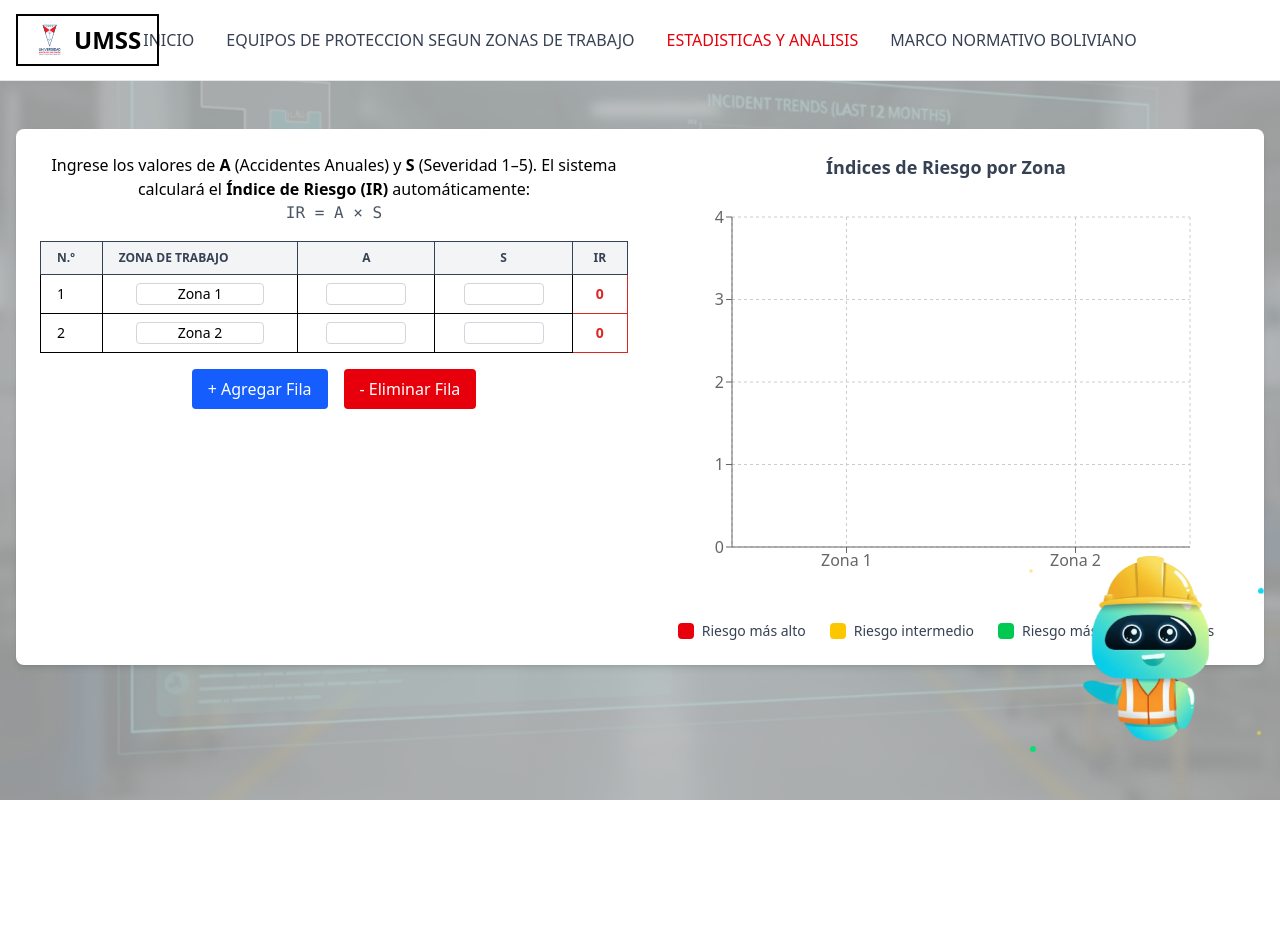
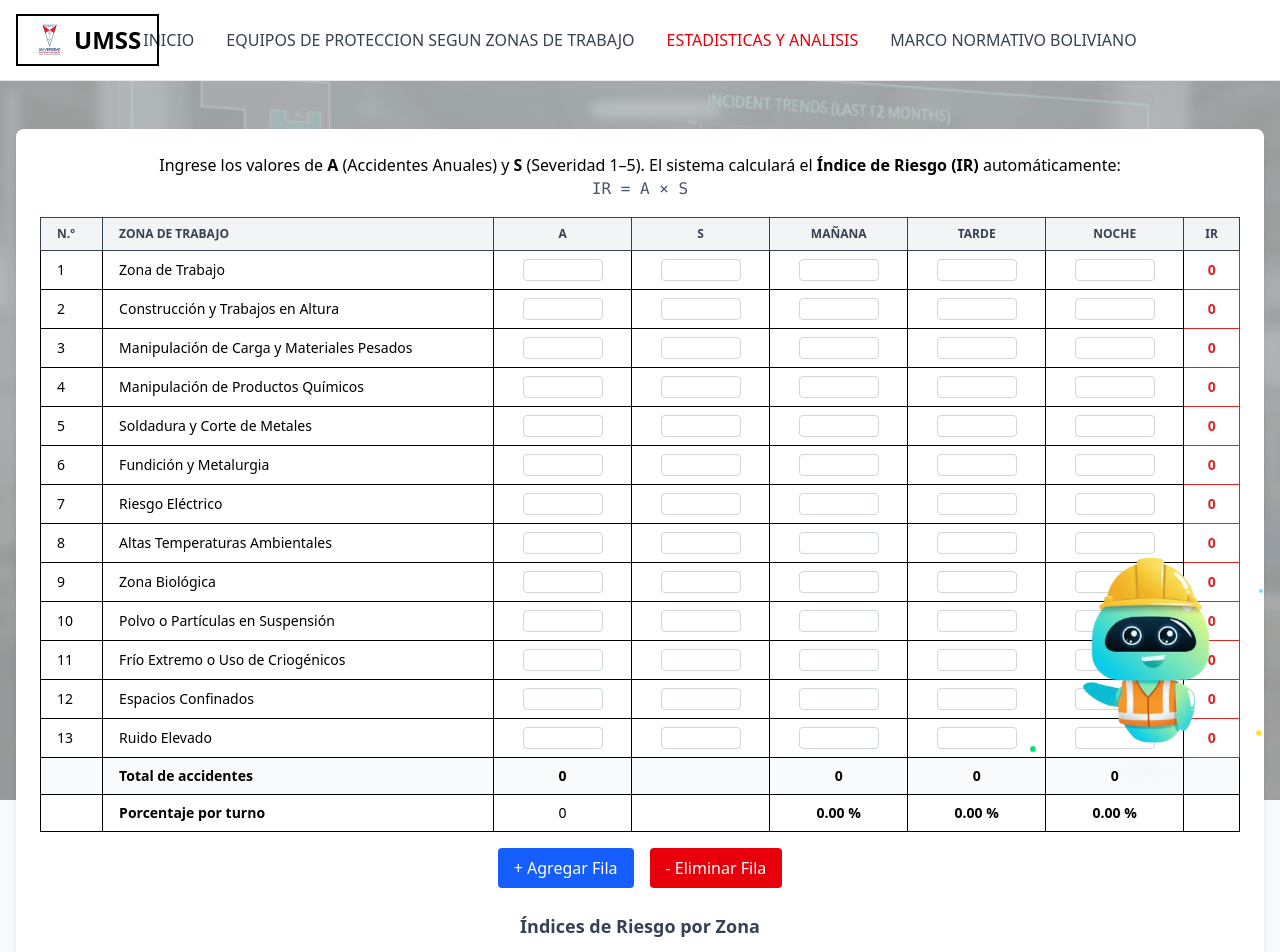
Before and after one commit to Rodri190/Security-Protocol, a Next.js app: page /analysis/type in a window 1280 px wide. Shown: the top 952 px of the page. Before the commit the page ends 800 px from the top, so only its background shows below. Built offline with nearby package versions, Linux system fonts and the light colour scheme.

Commit message:
actualizacion de analisis

```diff
--- a/src/app/analysis/type/page.tsx
+++ b/src/app/analysis/type/page.tsx
@@ -18,13 +18,27 @@ interface RowData {
   A: number | null;
   S: number | null;
   IR?: number;
+  manana?: number | null;
+  tarde?: number | null;
+  noche?: number | null;
 }
+export default function Page() {
+ const [data, setData] = useState<RowData[]>([
+  { zona: "Zona de Trabajo", A: null, S: null, manana: null, tarde: null, noche: null },
+  { zona: "Construcción y Trabajos en Altura", A: null, S: null, manana: null, tarde: null, noche: null },
+  { zona: "Manipulación de Carga y Materiales Pesados", A: null, S: null },
+  { zona: "Manipulación de Productos Químicos", A: null, S: null },
+  { zona: "Soldadura y Corte de Metales", A: null, S: null },
+  { zona: "Fundición y Metalurgia", A: null, S: null },
+  { zona: "Riesgo Eléctrico", A: null, S: null },
+  { zona: "Altas Temperaturas Ambientales", A: null, S: null },
+  { zona: "Zona Biológica", A: null, S: null },
+  { zona: "Polvo o Partículas en Suspensión", A: null, S: null },
+  { zona: "Frío Extremo o Uso de Criogénicos", A: null, S: null },
+  { zona: "Espacios Confinados", A: null, S: null },
+  { zona: "Ruido Elevado", A: null, S: null },
+]);
 
-export default function Page() {
-  const [data, setData] = useState<RowData[]>([
-    { zona: "Zona 1", A: null, S: null },
-    { zona: "Zona 2", A: null, S: null },
-  ]);
 
   const dataWithIR = data.map((item) => ({
     ...item,
@@ -41,17 +55,20 @@ export default function Page() {
 
   const chartData = useMemo(() => {
     return dataWithIR.map((item) => {
-      let color = "#9ca3af"; // gris por defecto
-      if (item.IR === maxIR) color = "#dc2626"; // rojo (mayor)
+      let color = "#9ca3af";
+      if (item.IR === maxIR) color = "#dc2626";
       else if (item.IR === midIR && item.IR !== maxIR && item.IR !== minIR)
-        color = "#facc15"; // amarillo (intermedio)
-      else if (item.IR === minIR) color = "#22c55e"; // verde (menor)
+        color = "#facc15";
+      else if (item.IR === minIR) color = "#22c55e";
       return { zona: item.zona, IR: item.IR ?? 0, color };
     });
   }, [dataWithIR, maxIR, midIR, minIR]);
 
   const addRow = () =>
-    setData([...data, { zona: `Zona ${data.length + 1}`, A: null, S: null }]);
+    setData([
+      ...data,
+      { zona: `Zona ${data.length + 1}`, A: null, S: null, manana: null, tarde: null, noche: null },
+    ]);
   const removeRow = () => data.length > 1 && setData(data.slice(0, -1));
 
   const handleChange = (index: number, field: string, value: string) => {
@@ -60,7 +77,20 @@ export default function Page() {
     else if (field === "A" || field === "S") {
       newData[index][field as "A" | "S"] = value ? Number(value) : null;
     }
+    else if (field === "manana" || field === "tarde" || field === "noche") {
+      newData[index][field as 'manana' | 'tarde' | 'noche'] = value ? Number(value) : null;
+    }
     setData(newData);
+  };
+
+  const totalAccidents = data.reduce((sum, row) => sum + (row.A ?? 0), 0);
+  const sumaManana = data.reduce((sum, row) => sum + (row.manana ?? 0), 0);
+  const sumaTarde = data.reduce((sum, row) => sum + (row.tarde ?? 0), 0);
+  const sumaNoche = data.reduce((sum, row) => sum + (row.noche ?? 0), 0);
+
+  const porcentaje = (suma: number) => {
+    if (totalAccidents === 0) return 0;
+    return (suma * 100) / totalAccidents;
   };
 
   return (
@@ -76,7 +106,7 @@ export default function Page() {
           }}
         ></section>
 
-        <div className="bg-white rounded-lg shadow-md p-6 flex flex-col lg:flex-row gap-6 relative z-10">
+        <div className="bg-white rounded-lg shadow-md p-6 flex flex-col gap-6 relative z-10">
           {/* Tabla */}
           <div className="flex-1 overflow-x-auto">
             <p className="text-center text-black">
@@ -93,6 +123,9 @@ export default function Page() {
                   <th className="px-4 py-2 border">Zona de Trabajo</th>
                   <th className="px-4 py-2 border text-center">A</th>
                   <th className="px-4 py-2 border text-center">S</th>
+                  <th className="px-4 py-2 border text-center">Mañana</th>
+                  <th className="px-4 py-2 border text-center">Tarde</th>
+                  <th className="px-4 py-2 border text-center">Noche</th>
                   <th className="px-4 py-2 border text-center">IR</th>
                 </tr>
               </thead>
@@ -104,13 +137,8 @@ export default function Page() {
                   return (
                     <tr key={i} className="hover:bg-gray-50">
                       <td className="border px-4 py-2">{i + 1}</td>
-                      <td className="border px-4 py-2 text-center">
-                        <input
-                          type="text"
-                          value={item.zona}
-                          onChange={(e) => handleChange(i, "zona", e.target.value)}
-                          className="w-32 text-center border rounded border-gray-300 focus:ring focus:ring-blue-200"
-                        />
+                      <td className="border px-4 py-2 text-left whitespace-normal max-w-xs">
+                        {item.zona}
                       </td>
                       <td className="border px-4 py-2 text-center">
                         <input
@@ -128,6 +156,30 @@ export default function Page() {
                           className="w-20 text-center border rounded border-gray-300 focus:ring focus:ring-blue-200"
                         />
                       </td>
+                      <td className="border px-4 py-2 text-center">
+                        <input
+                          type="number"
+                          value={item.manana ?? ""}
+                          onChange={(e) => handleChange(i, "manana", e.target.value)}
+                          className="w-20 text-center border rounded border-gray-300 focus:ring focus:ring-blue-200"
+                        />
+                      </td>
+                      <td className="border px-4 py-2 text-center">
+                        <input
+                          type="number"
+                          value={item.tarde ?? ""}
+                          onChange={(e) => handleChange(i, "tarde", e.target.value)}
+                          className="w-20 text-center border rounded border-gray-300 focus:ring focus:ring-blue-200"
+                        />
+                      </td>
+                      <td className="border px-4 py-2 text-center">
+                        <input
+                          type="number"
+                          value={item.noche ?? ""}
+                          onChange={(e) => handleChange(i, "noche", e.target.value)}
+                          className="w-20 text-center border rounded border-gray-300 focus:ring focus:ring-blue-200"
+                        />
+                      </td>
                       <td
                         className="border px-4 py-2 text-center font-semibold"
                         style={{ color }}
@@ -137,6 +189,28 @@ export default function Page() {
                     </tr>
                   );
                 })}
+                {/* Fila resumen con totales por columna */}
+                <tr className="bg-gray-50">
+                  <td className="border px-4 py-2" />
+                  <td className="border px-4 py-2 font-semibold">Total de accidentes</td>
+                  <td className="border px-4 py-2 text-center font-semibold">{totalAccidents}</td>
+                  <td className="border px-4 py-2" />
+                  <td className="border px-4 py-2 text-center font-semibold">{sumaManana}</td>
+                  <td className="border px-4 py-2 text-center font-semibold">{sumaTarde}</td>
+                  <td className="border px-4 py-2 text-center font-semibold">{sumaNoche}</td>
+                  <td className="border px-4 py-2" />
+                </tr>
+                {/* Fila de porcentaje por turno - misma estructura/fila equivalente */}
+                <tr className="bg-white">
+                  <td className="border px-4 py-2" />
+                  <td className="border px-4 py-2 font-semibold">Porcentaje por turno</td>
+                  <td className="border px-4 py-2 text-center">{totalAccidents === 0 ? '0' : ''}</td>
+                  <td className="border px-4 py-2" />
+                  <td className="border px-4 py-2 text-center font-semibold">{(porcentaje(sumaManana)).toFixed(2)} %</td>
+                  <td className="border px-4 py-2 text-center font-semibold">{(porcentaje(sumaTarde)).toFixed(2)} %</td>
+                  <td className="border px-4 py-2 text-center font-semibold">{(porcentaje(sumaNoche)).toFixed(2)} %</td>
+                  <td className="border px-4 py-2" />
+                </tr>
               </tbody>
             </table>
 
```
